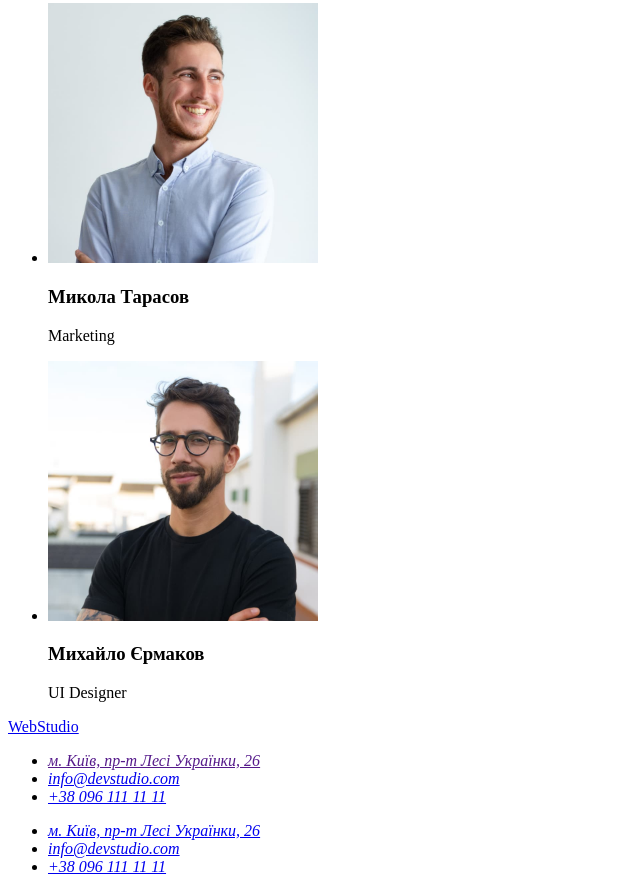
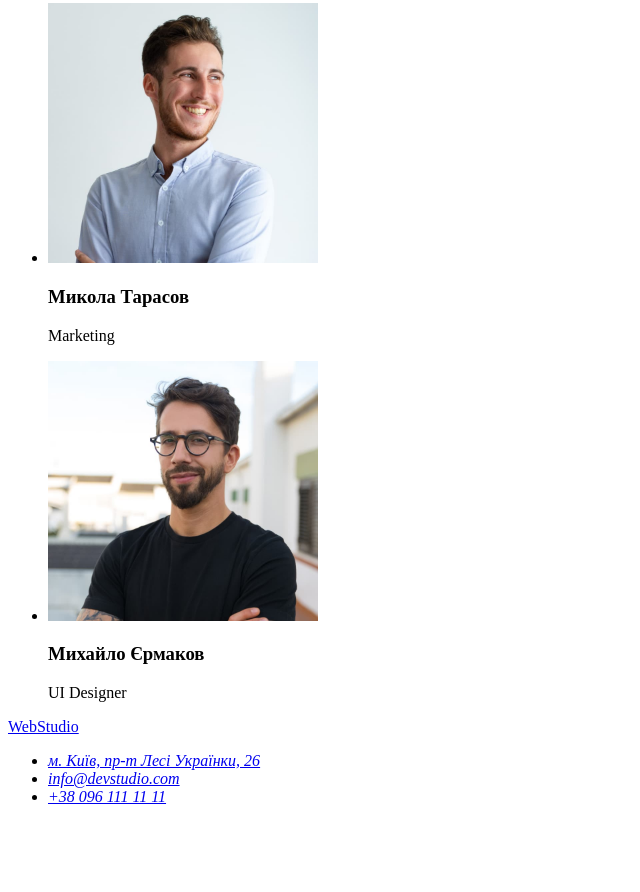
Before and after one commit to scoandrey/goit-markup-hw-01, a plain HTML site: page index.html in a window 1280 px wide. Shown: the part 2285-3177 px from the top of the page, without its empty margins (0-640 px from the left). After the commit the page ends 3107 px from the top, so only its background shows below. Drawn offline with Linux system fonts and the light colour scheme.

Commit message:
Доработка4

```diff
--- a/index.html
+++ b/index.html
@@ -129,19 +129,6 @@
     </main>
     <footer>
       <a href="./index.html">WebStudio</a>
-      <ul>
-        <li>
-          <address><a href="">м. Київ, пр-т Лесі Українки, 26</a></address>
-        </li>
-        <li>
-          <address>
-            <a href="mailto:info@devstudio.com">info@devstudio.com</a>
-          </address>
-        </li>
-        <li>
-          <address><a href="tel:+380961111111">+38 096 111 11 11</a></address>
-        </li>
-      </ul>
       <address>
         <ul>
           <li>
```
